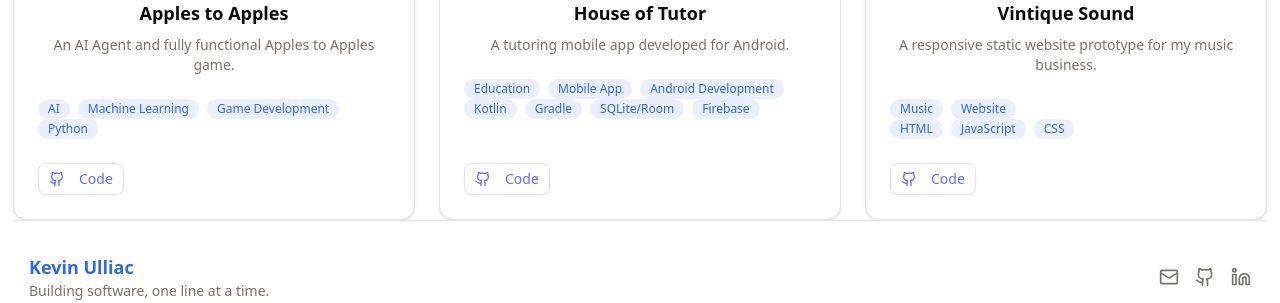
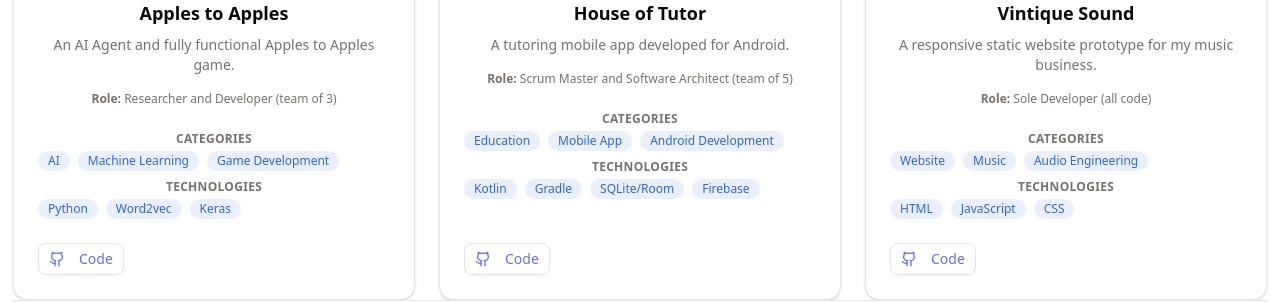
Before and after one commit to kevanoullio/kevanoullio.github.io, a React (Vite) app: page /projects in a window 1280 px wide. Shown: the part 491-794 px from the top of the page. Built offline with nearby package versions, Linux system fonts and the light colour scheme.

Commit message:
Added more content and descriptors to project cards.

```diff
--- a/src/components/ProjectCard.tsx
+++ b/src/components/ProjectCard.tsx
@@ -8,12 +8,13 @@ interface ProjectCardProps {
   image?: string
   categories?: string[]
   technologies?: string[]
+  role?: string
   repoUrl?: string
   liveUrl?: string
 }
 
 
-export function ProjectCard({ title, description, image, categories = [], technologies = [], repoUrl, liveUrl }: ProjectCardProps) {
+export function ProjectCard({ title, description, image, categories = [], technologies = [], role, repoUrl, liveUrl }: ProjectCardProps) {
   return (
     <Card className="flex flex-col overflow-hidden transition-all hover:shadow-lg hover:border-primary/50">
       {image && (
@@ -28,30 +29,41 @@ export function ProjectCard({ title, description, image, categories = [], techno
       <CardHeader>
         <CardTitle className="text-lg">{title}</CardTitle>
         <CardDescription className="line-clamp-2">{description}</CardDescription>
+        {role && (
+          <div className="mt-2 text-xs text-muted-foreground">
+            <span className="font-semibold">Role:</span> {role}
+          </div>
+        )}
       </CardHeader>
-      <CardContent className="flex-1">
+      <CardContent className="flex-1 flex flex-col gap-2">
         {categories.length > 0 && (
+          <div>
+            <div className="mb-1 text-xs font-semibold text-muted-foreground uppercase tracking-wide">Categories</div>
             <div className="flex flex-wrap gap-2">
-            {categories.map((categories) => (
+              {categories.map((category) => (
                 <span
-                key={categories}
+                  key={category}
                   className="inline-flex items-center rounded-full bg-primary/10 px-2.5 py-0.5 text-xs font-medium text-primary"
                 >
-                {categories}
+                  {category}
                 </span>
               ))}
             </div>
+          </div>
         )}
         {technologies.length > 0 && (
+          <div>
+            <div className="mb-1 text-xs font-semibold text-muted-foreground uppercase tracking-wide">Technologies</div>
             <div className="flex flex-wrap gap-2">
-            {technologies.map((technologies) => (
+              {technologies.map((tech) => (
                 <span
-                key={technologies}
+                  key={tech}
                   className="inline-flex items-center rounded-full bg-primary/10 px-2.5 py-0.5 text-xs font-medium text-primary"
                 >
-                {technologies}
+                  {tech}
                 </span>
               ))}
+            </div>
           </div>
         )}
       </CardContent>
--- a/src/pages/Projects.tsx
+++ b/src/pages/Projects.tsx
@@ -6,7 +6,8 @@ const projects = [
     description: "An AI Agent and fully functional Apples to Apples game.",
     image: "/.svg",
     categories: ["AI", "Machine Learning", "Game Development"],
-    technologies: ["Python"],
+    technologies: ["Python", "Word2vec", "Keras"],
+    role: "Researcher and Developer (team of 3)",
     repoUrl: "https://github.com/kevanoullio/apples-to-apples-agent",
   },
   {
@@ -15,14 +16,16 @@ const projects = [
     image: "/.svg",
     categories: ["Education", "Mobile App", "Android Development"],
     technologies: ["Kotlin", "Gradle", "SQLite/Room", "Firebase"],
+    role: "Scrum Master and Software Architect (team of 5)",
     repoUrl: "https://github.com/kevanoullio/house-of-tutor-android-app",
   },
   {
     title: "Vintique Sound",
     description: "A responsive static website prototype for my music business.",
     image: "/.svg",
-    categories: ["Music",  "Website"],
+    categories: ["Website", "Music", "Audio Engineering"],
     technologies: ["HTML", "JavaScript", "CSS"],
+    role: "Sole Developer (all code)",
     repoUrl: "https://github.com/kevanoullio/vintique-sound-website-prototype",
   }
 ]
```
Lines whose indentation alone changed are shown as unchanged.
